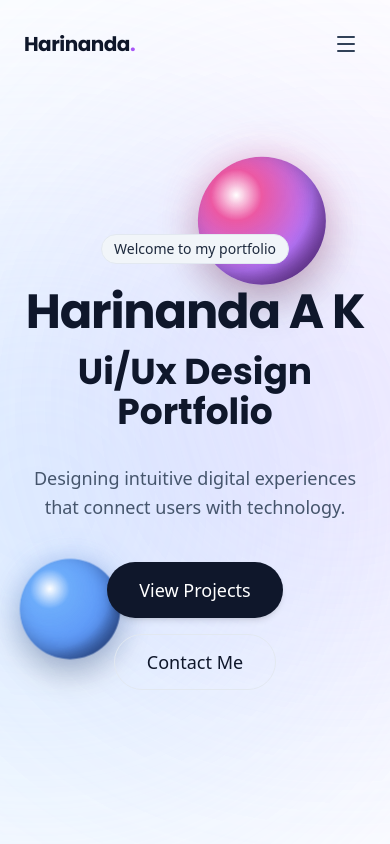
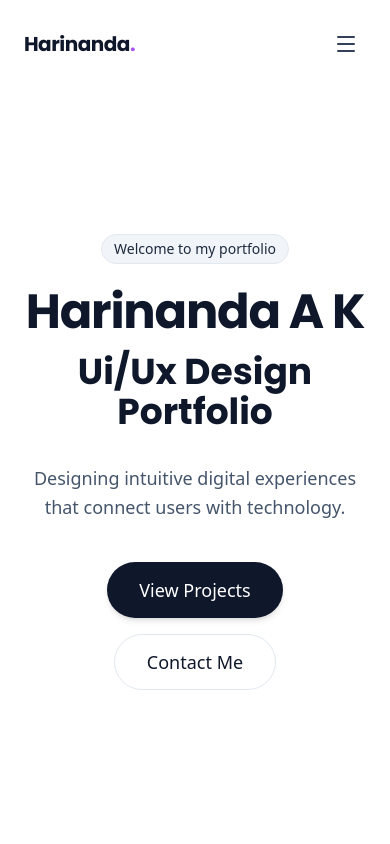
Before and after one commit to ayushrajendrans/harinandha, a Next.js app: page / in a window 390 px wide. Shown: the top 844 px of the page. Built offline with nearby package versions, Linux system fonts and the light colour scheme.

Commit message:
Optimize mobile loading speed by hiding heavy 3D blurry shapes on mobile

```diff
--- a/src/components/Background.tsx
+++ b/src/components/Background.tsx
@@ -16,7 +16,7 @@ export const Background = () => {
                     repeat: Infinity,
                     ease: "linear"
                 }}
-                className="absolute top-[-10%] left-[-10%] w-[500px] h-[500px] bg-purple-200/30 blur-[100px] rounded-full"
+                className="absolute top-[-10%] left-[-10%] w-[500px] h-[500px] bg-purple-200/30 blur-[100px] rounded-full hidden md:block"
             />
             <motion.div
                 animate={{
@@ -29,7 +29,7 @@ export const Background = () => {
                     repeat: Infinity,
                     ease: "linear"
                 }}
-                className="absolute top-[20%] right-[-5%] w-[400px] h-[400px] bg-blue-200/30 blur-[100px] rounded-full"
+                className="absolute top-[20%] right-[-5%] w-[400px] h-[400px] bg-blue-200/30 blur-[100px] rounded-full hidden md:block"
             />
             <motion.div
                 animate={{
@@ -42,7 +42,7 @@ export const Background = () => {
                     repeat: Infinity,
                     ease: "linear"
                 }}
-                className="absolute bottom-[-5%] left-[20%] w-[450px] h-[450px] bg-emerald-100/30 blur-[100px] rounded-full"
+                className="absolute bottom-[-5%] left-[20%] w-[450px] h-[450px] bg-emerald-100/30 blur-[100px] rounded-full hidden md:block"
             />
 
             {/* 3D-style Floating Geometric Elements - Enhanced visibility and quantity */}
@@ -57,7 +57,7 @@ export const Background = () => {
                     repeat: Infinity,
                     ease: "easeInOut"
                 }}
-                className="absolute top-[10%] left-[5%] w-32 h-32 glass rounded-3xl border border-white/40 shadow-2xl opacity-50 blur-[0.5px]"
+                className="absolute top-[10%] left-[5%] w-32 h-32 glass rounded-3xl border border-white/40 shadow-2xl opacity-50 blur-[0.5px] hidden md:block"
                 style={{ perspective: 1200 }}
             />
 
@@ -72,7 +72,7 @@ export const Background = () => {
                     repeat: Infinity,
                     ease: "linear"
                 }}
-                className="absolute top-[45%] right-[5%] w-40 h-40 glass rounded-full border border-white/30 shadow-2xl opacity-30 blur-[1px]"
+                className="absolute top-[45%] right-[5%] w-40 h-40 glass rounded-full border border-white/30 shadow-2xl opacity-30 blur-[1px] hidden md:block"
             />
 
             <motion.div
@@ -87,7 +87,7 @@ export const Background = () => {
                     repeat: Infinity,
                     ease: "easeInOut"
                 }}
-                className="absolute bottom-[20%] left-[10%] w-28 h-28 glass rounded-2xl border border-white/40 shadow-2xl opacity-40 blur-[0.5px]"
+                className="absolute bottom-[20%] left-[10%] w-28 h-28 glass rounded-2xl border border-white/40 shadow-2xl opacity-40 blur-[0.5px] hidden md:block"
                 style={{ perspective: 1200 }}
             />
 
@@ -102,7 +102,7 @@ export const Background = () => {
                     repeat: Infinity,
                     ease: "easeInOut"
                 }}
-                className="absolute top-[35%] left-[40%] w-20 h-20 glass rounded-xl border border-white/30 shadow-2xl opacity-25 blur-[2px]"
+                className="absolute top-[35%] left-[40%] w-20 h-20 glass rounded-xl border border-white/30 shadow-2xl opacity-25 blur-[2px] hidden md:block"
             />
 
             {/* Additional Floating Rings for extra flair */}
@@ -117,7 +117,7 @@ export const Background = () => {
                     repeat: Infinity,
                     ease: "linear"
                 }}
-                className="absolute top-[70%] left-[80%] w-36 h-36 rounded-full border-[8px] border-purple-200/20 blur-[1px]"
+                className="absolute top-[70%] left-[80%] w-36 h-36 rounded-full border-[8px] border-purple-200/20 blur-[1px] hidden md:block"
                 style={{ perspective: 1000 }}
             />
 
@@ -131,7 +131,7 @@ export const Background = () => {
                     repeat: Infinity,
                     ease: "linear"
                 }}
-                className="absolute top-[25%] left-[60%] w-24 h-24 rounded-full border-[6px] border-blue-200/20 blur-[1px]"
+                className="absolute top-[25%] left-[60%] w-24 h-24 rounded-full border-[6px] border-blue-200/20 blur-[1px] hidden md:block"
                 style={{ perspective: 1000 }}
             />
         </div>
--- a/src/components/Hero.tsx
+++ b/src/components/Hero.tsx
@@ -14,7 +14,7 @@ export const Hero = () => {
                         x: [0, 50, 0],
                     }}
                     transition={{ duration: 15, repeat: Infinity, ease: "easeInOut" }}
-                    className="absolute top-1/4 left-1/4 w-96 h-96 bg-purple-300 rounded-full mix-blend-multiply filter blur-[128px] opacity-30"
+                    className="absolute top-1/4 left-1/4 w-96 h-96 bg-purple-300 rounded-full mix-blend-multiply filter blur-[128px] opacity-30 hidden md:block"
                 />
                 <motion.div
                     animate={{
@@ -23,7 +23,7 @@ export const Hero = () => {
                         x: [0, -50, 0],
                     }}
                     transition={{ duration: 20, repeat: Infinity, ease: "easeInOut", delay: 1 }}
-                    className="absolute top-1/3 right-1/4 w-[28rem] h-[28rem] bg-blue-300 rounded-full mix-blend-multiply filter blur-[128px] opacity-30"
+                    className="absolute top-1/3 right-1/4 w-[28rem] h-[28rem] bg-blue-300 rounded-full mix-blend-multiply filter blur-[128px] opacity-30 hidden md:block"
                 />
 
                 {/* Pronounced 3D Elements in Hero */}
@@ -34,7 +34,7 @@ export const Hero = () => {
                         x: [-10, 10, -10],
                     }}
                     transition={{ duration: 8, repeat: Infinity, ease: "easeInOut" }}
-                    className="absolute top-[20%] right-[15%] w-32 h-32 md:w-48 md:h-48 rounded-full z-0"
+                    className="absolute top-[20%] right-[15%] w-32 h-32 md:w-48 md:h-48 rounded-full z-0 hidden md:block"
                     style={{
                         background: 'radial-gradient(circle at 30% 30%, rgba(255, 255, 255, 1) 0%, rgba(236, 72, 153, 0.9) 20%, rgba(168, 85, 247, 0.8) 60%, rgba(88, 28, 135, 1) 100%)',
                         boxShadow: 'inset -10px -10px 20px rgba(0,0,0,0.3), 0 20px 40px rgba(0,0,0,0.2), 0 0 40px rgba(236, 72, 153, 0.3)',
@@ -49,7 +49,7 @@ export const Hero = () => {
                         scale: [1, 1.05, 1],
                     }}
                     transition={{ duration: 10, repeat: Infinity, ease: "easeInOut", delay: 1 }}
-                    className="absolute bottom-[20%] left-[8%] w-24 h-24 md:w-32 md:h-32 rounded-full z-0"
+                    className="absolute bottom-[20%] left-[8%] w-24 h-24 md:w-32 md:h-32 rounded-full z-0 hidden md:block"
                     style={{
                         background: 'radial-gradient(circle at 30% 30%, rgba(255, 255, 255, 1) 0%, rgba(96, 165, 250, 0.9) 20%, rgba(59, 130, 246, 0.8) 60%, rgba(30, 58, 138, 1) 100%)',
                         boxShadow: 'inset -8px -8px 16px rgba(0,0,0,0.3), 0 15px 30px rgba(0,0,0,0.2), 0 0 30px rgba(59, 130, 246, 0.3)',
```
